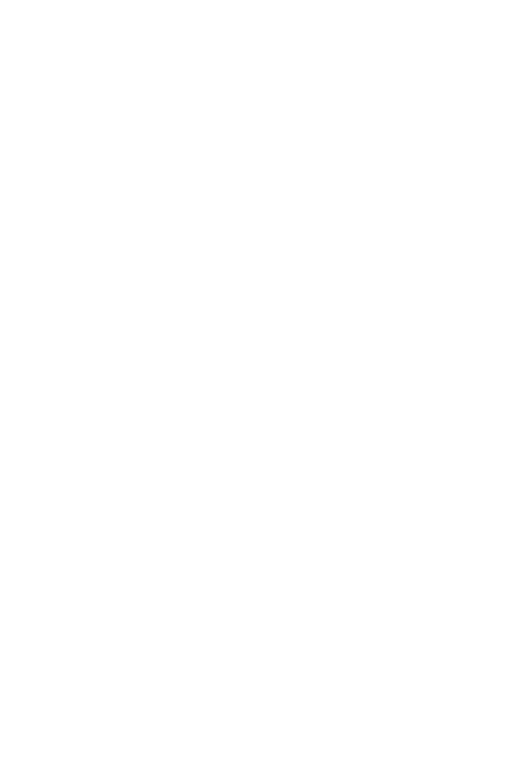
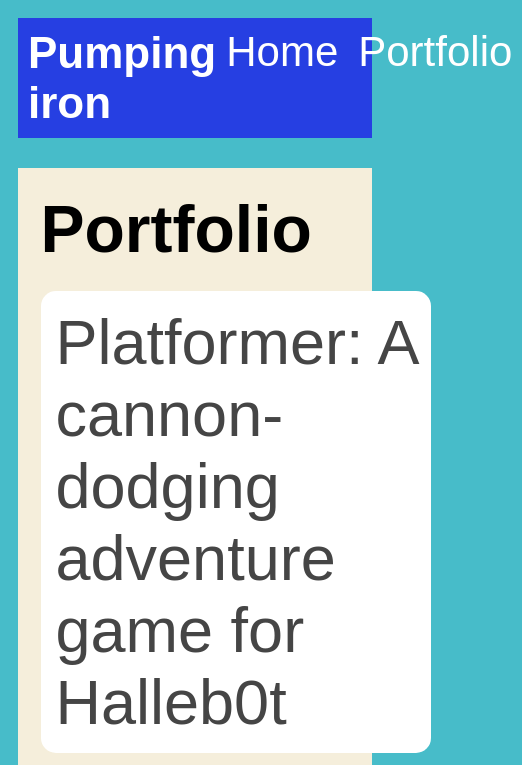
Before and after one commit to Chanman120/Chanman120.github.io, a plain HTML site: page portfolio.html in a window 390 px wide. Shown: the top 765 px of the page, 522 px wide, since content can reach past the window. Drawn offline with Linux system fonts and the light colour scheme.

Commit message:
add portfolio page to website

```diff
--- a/portfolio.html
+++ b/portfolio.html
@@ -0,0 +1,42 @@
+
+<!DOCTYPE html>
+<html>
+  <head>
+    <title>Pumping iron</title>
+    <link rel="stylesheet" href="style.css" />
+</head>
+
+  <body>
+    <!-- All content goes here -->
+    <div id="all-contents">
+        <nav>
+            <h1>Pumping iron</h1>
+            <ul id="nav-ul">
+                <li class="nav-li">
+                <a href="index.html">Home</a>
+                </li>
+                <li class="nav-li">
+                <a href="portfolio.html">Portfolio</a>
+                </li>
+            </ul>
+        </nav>
+
+        <main>
+            <div class="content">
+                <h1>Portfolio</h1>
+                <ul id="portfolio">
+                    <li>
+                        <a href="fsd-projects/platformer/">Platformer: A cannon-dodging adventure game for Halleb0t</a>
+                    </li>
+                    <li>
+                        <a href="fsd-projects/bouncing-box/">Bouncing Box: A fun introduction to web game development</a>
+                    </li>
+                    <li>
+                        <a href="fsd-projects/circularity/">Circularity: A poetic motion experiment with circles</a>
+                    </li>
+                </ul>
+            </div>
+        </main>
+    </div>
+  </body>
+</html>
--- a/style.css
+++ b/style.css
@@ -73,3 +73,87 @@
 h2, h3 {
     margin: 0px;
 }
+
+/* Portfolio styles */
+.content h1 {
+  color: black;
+}
+
+#portfolio {
+  list-style-type: none;
+  padding-left: 0;
+}
+
+#portfolio li {
+  background: #fff;
+  padding: 10px;
+  border-radius: 10px;
+  margin-bottom: 10px;
+}
+#portfolio li:hover {
+  background: #eee;
+}
+
+#portfolio a {
+  text-decoration: none;
+  color: #454545;
+}
+
+/* responsive web design */
+@media screen and (min-width: 120px) and (max-width: 1080px) {
+  main {
+    height: 100ch;
+    zoom: 1.5;
+    display: grid;
+  }
+
+
+  h1 {
+    font-size: 44px;
+  }
+
+
+  h2 {
+    font-size: 42px;
+  }
+
+
+  h3 {
+    font-size: 36px;
+  }
+
+
+  #all-contents {
+    height: 100ch;
+    margin: none;
+  }
+
+
+  a {
+    font-size: 42px;
+  }
+
+
+  .sidebar {
+    margin-right: 0px;
+    justify-content: center;
+    align-items: center;
+  }
+
+
+  .sidebar-img {
+    width: 100%;
+  }
+
+
+  p,
+  li {
+    font-size: 24px;
+  }
+
+
+  .content {
+    align-content: center;
+    justify-content: center;
+  }
+}
```
